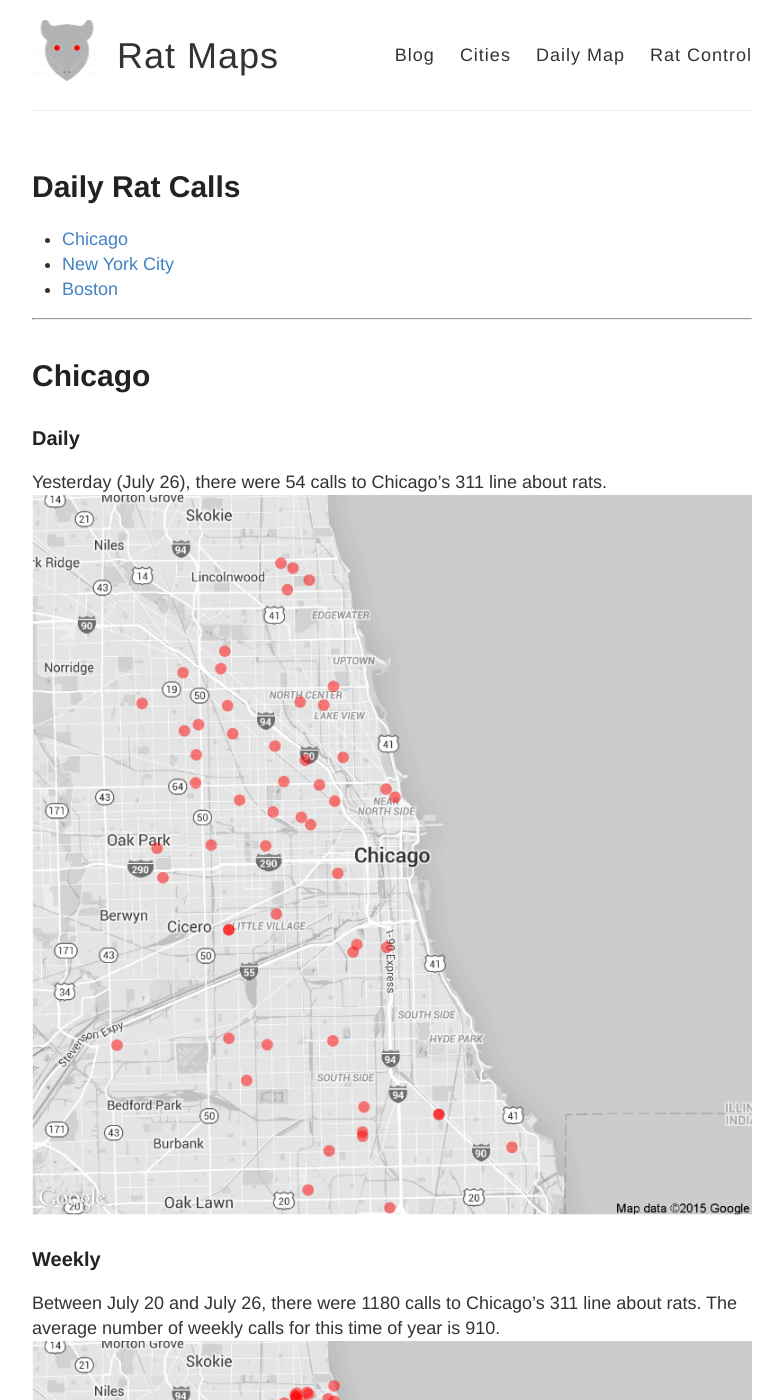
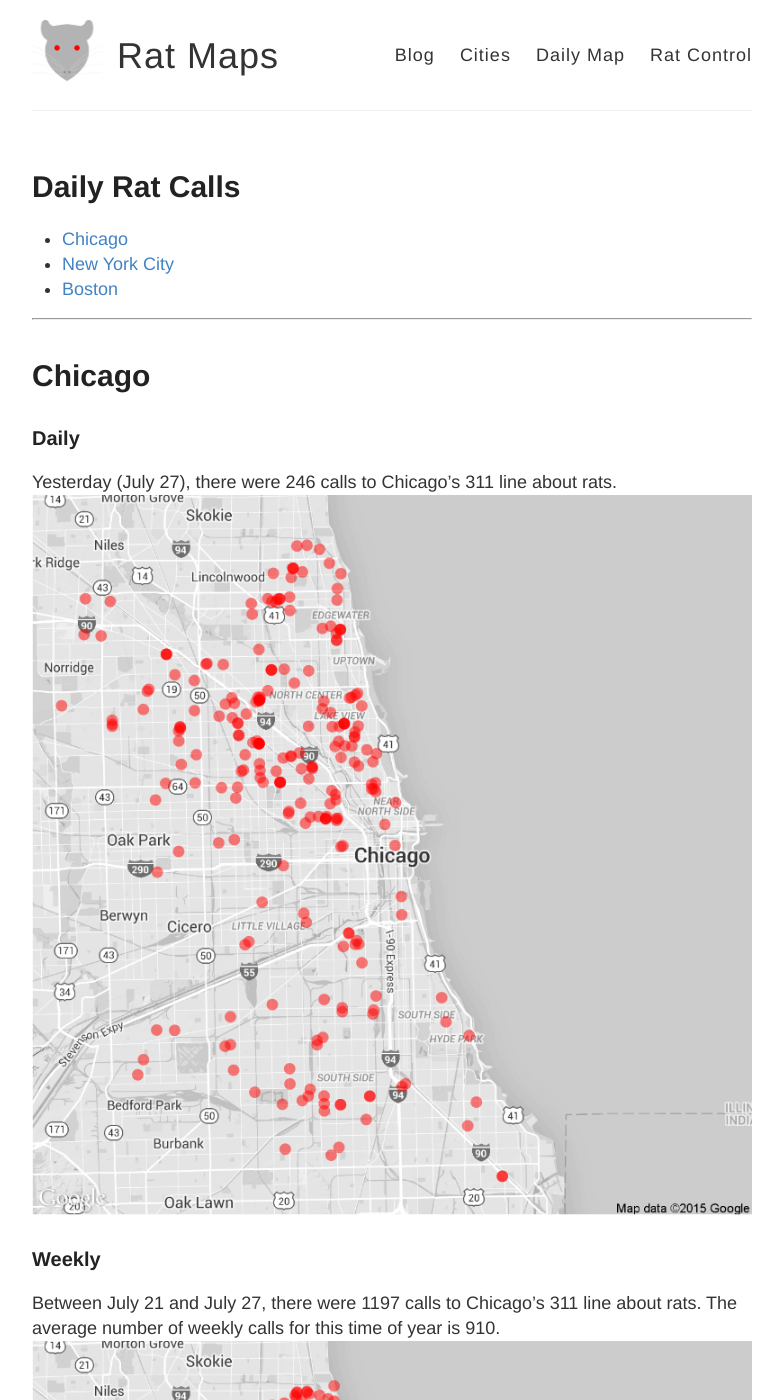
Before and after one commit to DanielHadley/ratmaps, a Jekyll site: the page built from daily.md, in a window 1280 px wide and 1400 px high. Shown: the whole window, without its empty margins (248-1031 px from the left). Built offline with Jekyll 4.4.1, drawn with Linux system fonts in a browser that asks for light colours; comment, search, counter and statistics services are not loaded; some of the changed text lies outside the part shown.

Commit message:
Daily Maps

```diff
--- a/daily.md
+++ b/daily.md
@@ -15,22 +15,22 @@
 
 ### Daily
 
-Yesterday (July 26), there were 54 calls to Chicago's 311 line about rats.
+Yesterday (July 27), there were 246 calls to Chicago's 311 line about rats.
 ![Chicago rat calls to 311 weekly map]({{ site.cityimages }}/daily/Chicago_Rat_Map_Daily.png)
 
 ### Weekly
-Between July 20 and July 26, there were 1180 calls to Chicago's 311 line about rats. The average number of weekly calls for this time of year is 910.
+Between July 21 and July 27, there were 1197 calls to Chicago's 311 line about rats. The average number of weekly calls for this time of year is 910.
 ![Chicago rat calls to 311 weekly map]({{ site.cityimages }}/daily/Chicago_Rat_Map_Weekly.png)
 ***
 # New York City <a id="nyc"><a>
 
 ### Daily
 
-Yesterday (July 26), there were 0 calls to New York City's 311 line about rats.
+Yesterday (July 27), there were 0 calls to New York City's 311 line about rats.
 ![NYC rat calls to 311 weekly map]({{ site.cityimages }}/daily/NYC_Rat_Map_Daily.png)
 
 ### Weekly
-Between July 20 and July 26, there were 0 calls to New York City's 311 line about rats. The average number of weekly calls for this time of year is 283.
+Between July 21 and July 27, there were 0 calls to New York City's 311 line about rats. The average number of weekly calls for this time of year is 283.
 ![NYC rat calls to 311 weekly map]({{ site.cityimages }}/daily/NYC_Rat_Map_Weekly.png)
 
 Each red dot represents one call about a rat seen in that location. The dots are transparent, so multiple calls from one location will be seen as a solid dot. The usual caveats apply: more calls do not necessarily mean that there are more rats in that location than other parts of the city. A cluster of dots could indicate that one resident is unusually vocal about rodents in his or her neighborhood. Also, more densely populated neighborhoods tend to make more calls to 311.
```
Also changed, not shown: images/pages/daily/Chicago_Rat_Map_Daily.png, images/pages/daily/Chicago_Rat_Map_Weekly.png, images/pages/daily/NYC_Rat_Map_Daily.png, images/pages/daily/NYC_Rat_Map_Weekly.png.
